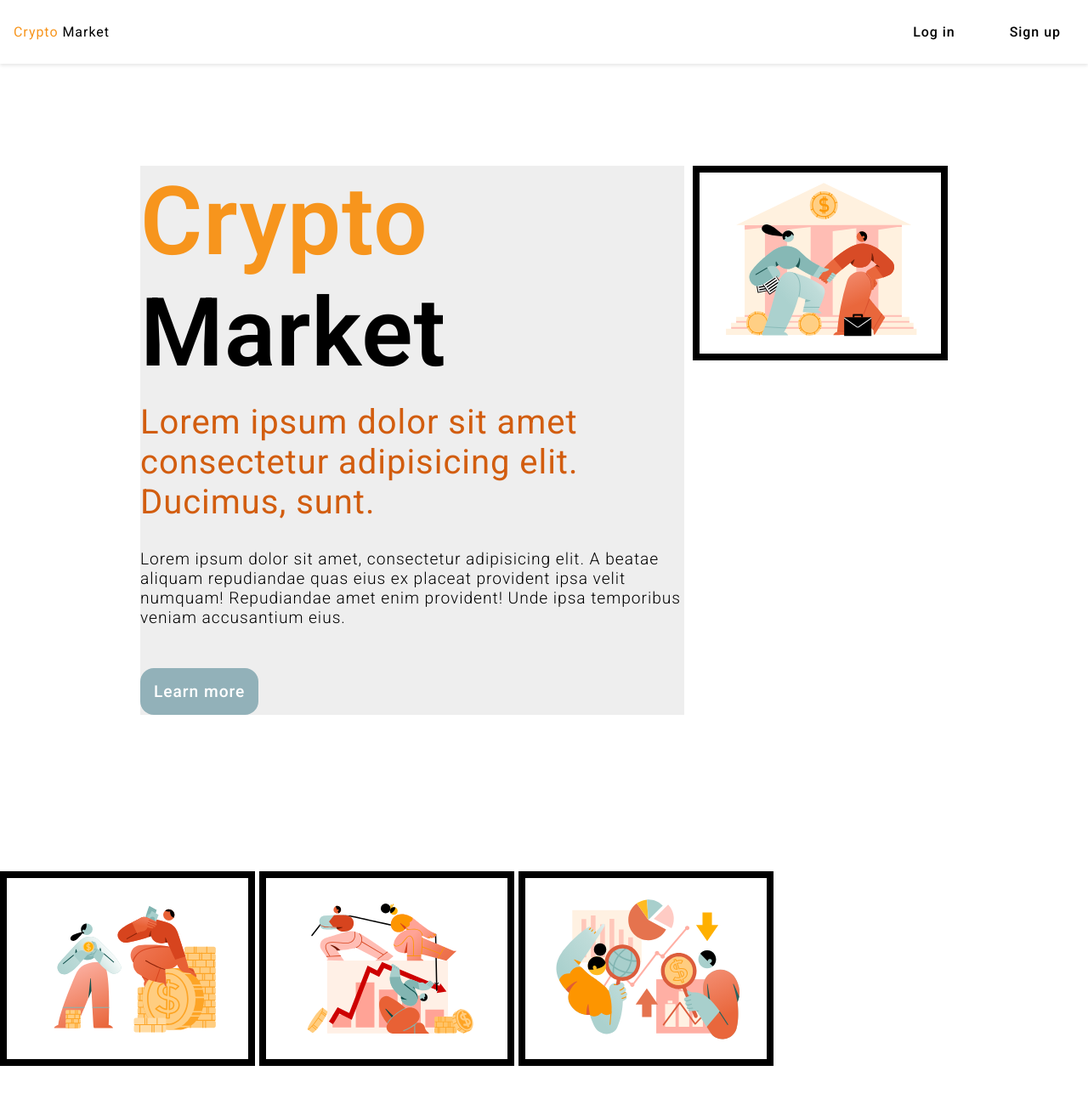
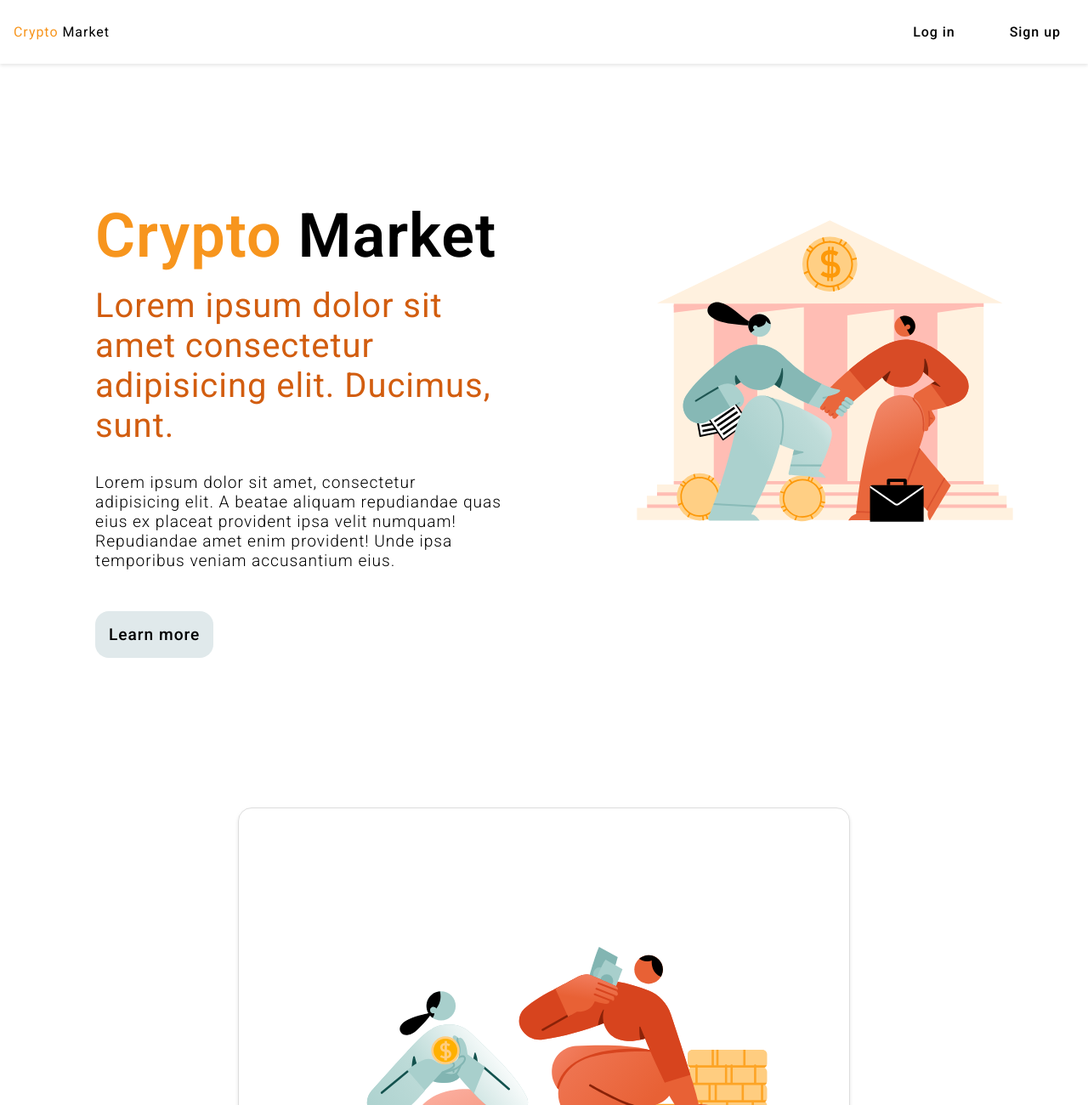
Before and after one commit to hermit-cait/project-1_crypto-market, a plain HTML site: page index.html in a window 1280 px wide. Shown: the top 1300 px of the page at 85% size. Before the commit the page ends 1258 px from the top, so only its background shows below. Drawn offline with Linux system fonts and the light colour scheme.

Commit message:
Finish project

```diff
--- a/style.css
+++ b/style.css
@@ -11,12 +11,13 @@
 }
 
 :root {
+  /* Transition */
   --transition: 0.2s ease-in-out;
   /* Colours */
   --primary-colour: hsl(33, 93%, 54%);
   --darker-orange: hsl(24, 87%, 44%);
   --secondary-colour: hsl(193, 22%, 45%);
-  --secondary-colour-fade: hsl(193, 22%, 65%);
+  --secondary-colour-fade: hsl(193, 22%, 90%);
   /* Font sizes */
   --regular: 1rem;
   --fs-regular: var(--regular);
@@ -25,11 +26,6 @@
   --fs-large: calc(var(--fs-regular) * 2.5);
   --fs-xl: calc(var(--fs-regular) * 4.5);
   --fs-xxl: calc(var(--fs-regular) * 7);
-}
-
-svg {
-  width: 300px;
-  border: 0.5rem solid black;
 }
 
 /* Navigation */
@@ -110,7 +106,7 @@ header .btn {
   font-size: var(--fs-med);
   font-weight: 500;
   background-color: var(--secondary-colour-fade);
-  color: white;
+  color: black;
   padding: 1rem;
   border-radius: 1rem;
   cursor: pointer;
@@ -127,21 +123,99 @@ header .btn:hover {
 /* Header section */
 
 .container {
-  max-width: 60rem;
-  margin: 15vh auto;
+  /* background-color: #ddd; */
+  max-width: 100rem;
+  margin: 10rem auto;
   display: flex;
-  justify-content: space-around;
+  justify-content: center;
   flex-wrap: wrap;
+  gap: 1rem;
   transition: var(--transition);
 }
 
 header {
-  background-color: #eee;
+  /* background-color: #eee; */
   min-height: 30rem;
   width: 40rem;
   display: flex;
   flex-direction: column;
   align-items: flex-start;
-  margin-block-end: 4rem;
+  margin-block-end: 1rem;
+  margin-inline: 5rem;
   transition: var(--transition);
 }
+
+.container svg {
+  width: 35rem;
+}
+
+/* Services */
+
+.services {
+  display: flex;
+  flex-wrap: wrap;
+  justify-content: space-around;
+  gap: 5rem;
+  margin-inline: 5rem;
+  margin-block-end: 10rem;
+}
+
+.services svg {
+  width: 45rem;
+  padding-block: 5rem;
+  border: 1px solid #ddd;
+  border-radius: 1rem;
+  box-shadow: 0px 2px 4px rgba(0, 0, 0, 0.1);
+  transition: var(--transition);
+}
+
+.services svg:hover {
+  cursor: pointer;
+  box-shadow: 2px 4px 7px rgba(190, 110, 44, 0.2);
+  background-color: var(--secondary-colour-fade);
+  transition: var(--transition);
+}
+
+/* Responsive design */
+
+@media screen and (max-width: 1280px) {
+
+  header {
+    width: 30rem;
+    transition: var(--transition);
+  }
+
+  h1 {
+    font-size: var(--fs-xl);
+    transition: var(--transition);
+  }
+
+}
+
+@media screen and (max-width: 768px) {
+
+  header {
+    justify-content: center;
+    align-items: center;
+    transition: var(--transition);
+  }
+
+  h1 {
+    font-size: var(--fs-large);
+    transition: var(--transition);
+  }
+
+  header h2 {
+    font-size: var(--fs-med);
+    text-align: center;
+    transition: var(--transition);
+  }
+
+  header p {
+    font-size: var(--fs-small);
+    margin-block-start: 1rem;
+    text-align: center;
+    transition: var(--transition);
+  }
+
+}
```
